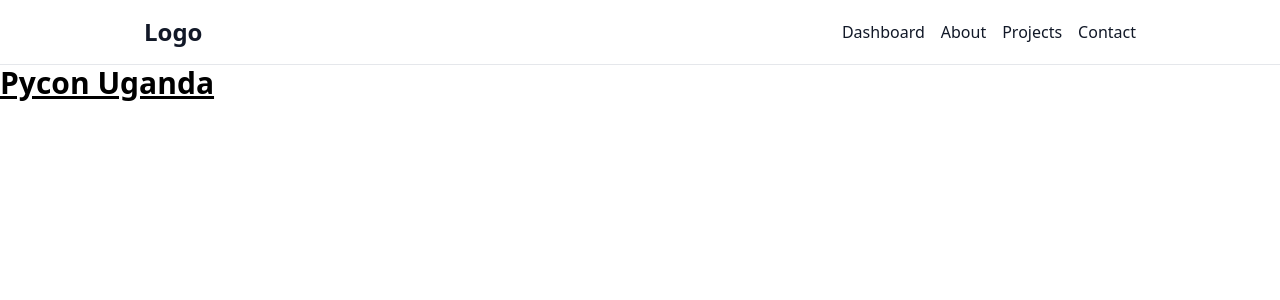
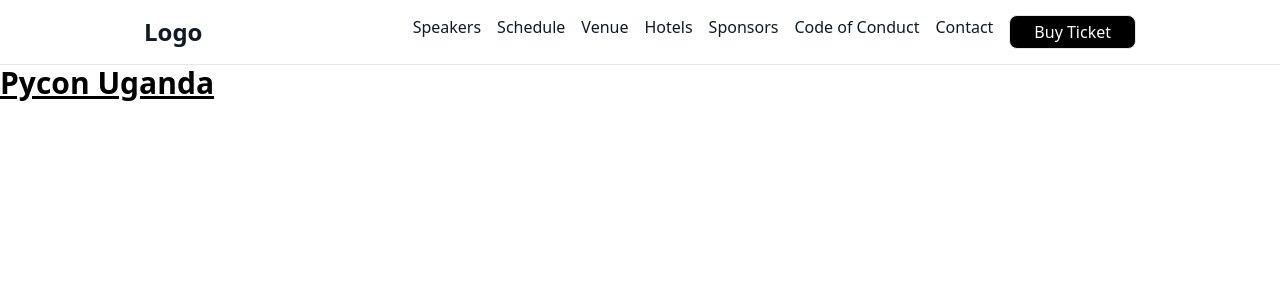
Before and after one commit to PyconUg/ug.pycon.org, a Next.js app: page / in a window 1280 px wide. Shown: the top 300 px of the page. Built offline with nearby package versions, Linux system fonts and the light colour scheme.

Commit message:
feat: add navbar links and call to action

```diff
--- a/components/Navbar.js
+++ b/components/Navbar.js
@@ -1,14 +1,44 @@
 export default function Navbar() {
+  const NavbarLinks = [
+    {
+      path: "#speakers",
+      label: "Speakers"
+    },
+    {
+      path: "#schedule",
+      label: "Schedule"
+    },
+    {
+      path: "#venue",
+      label: "Venue"
+    },
+    {
+      path: "#hotels",
+      label: "Hotels"
+    },
+    {
+      path: "#sponsors",
+      label: "Sponsors"
+    },
+    {
+      path: "/code-of-conduct",
+      label: "Code of Conduct"
+    },
+    {
+      path: "#contact",
+      label: "Contact"
+    }
+  ]
   return (
     <nav className="sticky top-0 z-10 bg-white backdrop-filter backdrop-blur-lg bg-opacity-30 border-b border-gray-200">
       <div className="max-w-5xl mx-auto px-4">
         <div className="flex items-center justify-between h-16">
           <span className="text-2xl text-gray-900 font-semibold">Logo</span>
           <div className="flex space-x-4 text-gray-900">
-            <a href="#">Dashboard</a>
-            <a href="#">About</a>
-            <a href="#">Projects</a>
-            <a href="#">Contact</a>
+            {NavbarLinks.map(({ path, label }) => {
+              return <a href={path}>{label}</a>
+            })}
+            <button className="bg-black text-white px-6 py-1 border rounded rounded-lg">Buy Ticket</button>
           </div>
         </div>
       </div>
```
